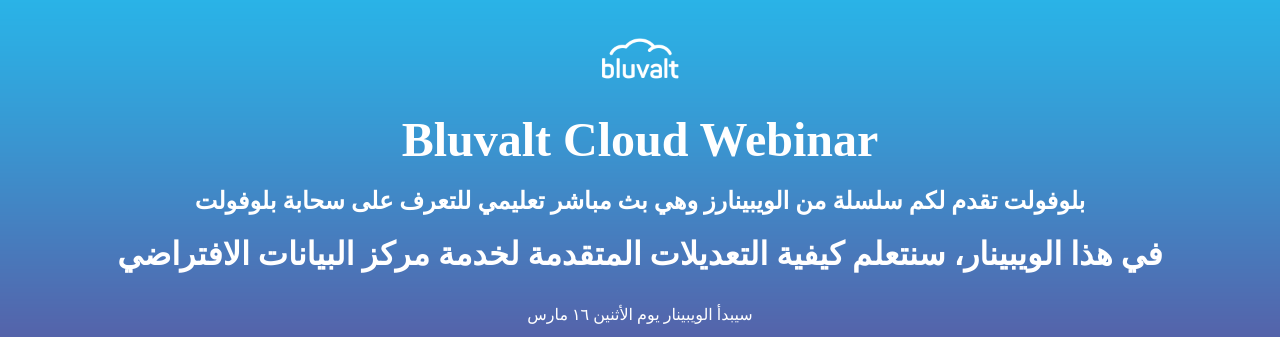
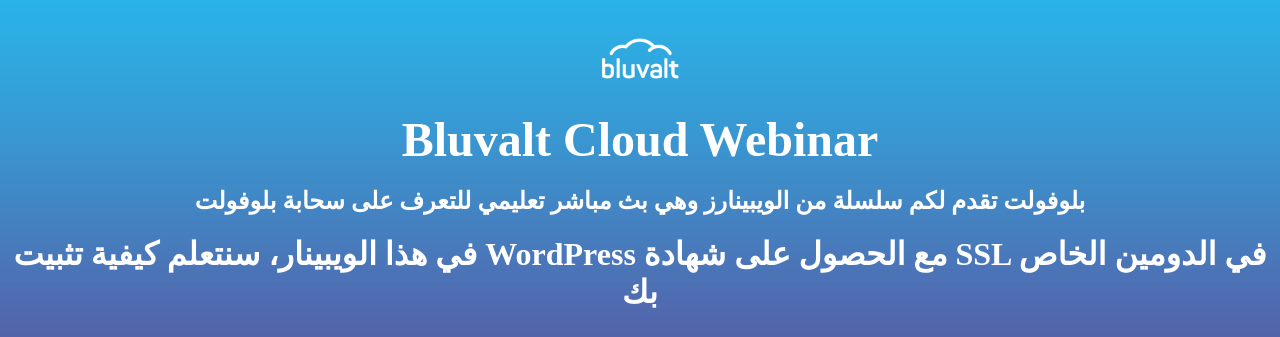
Before and after one commit to bluvalt/webianr, a plain HTML site: page index.html in a window 1280 px wide. Shown: the top 337 px of the page. Drawn offline with Linux system fonts and the light colour scheme; a web font is replaced by a local one.

Commit message:
Update index.html

```diff
--- a/index.html
+++ b/index.html
@@ -11,7 +11,7 @@
   <h1>Bluvalt Cloud Webinar</h1>
   <h2>بلوفولت تقدم لكم سلسلة من الويبينارز وهي بث مباشر تعليمي للتعرف على سحابة بلوفولت
   </h2>
-  <h3>في هذا الويبينار، سنتعلم كيفية التعديلات المتقدمة لخدمة مركز البيانات الافتراضي</h3>
+  <h3>في هذا الويبينار، سنتعلم كيفية تثبيت WordPress مع الحصول على شهادة SSL في الدومين الخاص بك</h3>
 
   <p>سيبدأ الويبينار يوم الأثنين ١٦ مارس</p>
  <p>الساعة ٤م</p>
```
